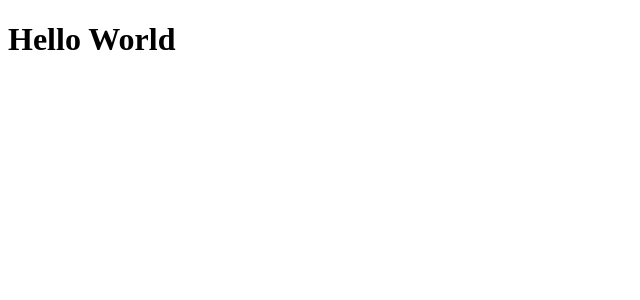
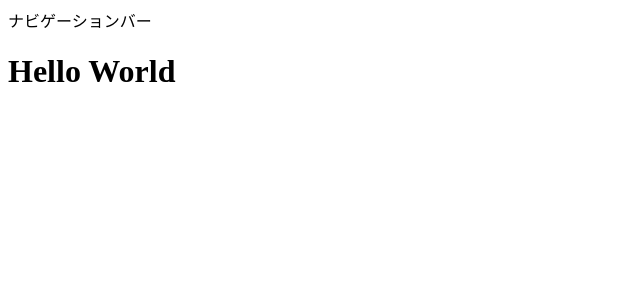
Before and after one commit to Haruna0408/nuxt-vue-project, a Nuxt app: page / in a window 1280 px wide. Shown: the top 300 px of the page, without its empty margins (0-640 px from the left). Built offline with nearby package versions, Linux system fonts and the light colour scheme.

Commit message:
共通レイアウト用ファイルを作成し、app.vueに NuxtLayout タグを追加することで自動で default.vue の内容を適用される。

```diff
--- a/app.vue
+++ b/app.vue
@@ -1,5 +1,5 @@
 <template>
-  <div>
+  <NuxtLayout>
     <NuxtPage />
-  </div>
+  </NuxtLayout>
 </template>
--- /dev/null
+++ b/layouts/default.vue
@@ -0,0 +1,6 @@
+<template>
+  <div>
+    <nav>ナビゲーションバー</nav>
+    <slot />
+  </div>
+</template>
```
